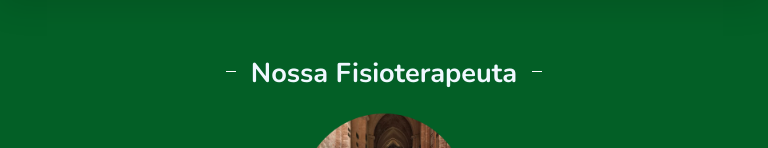
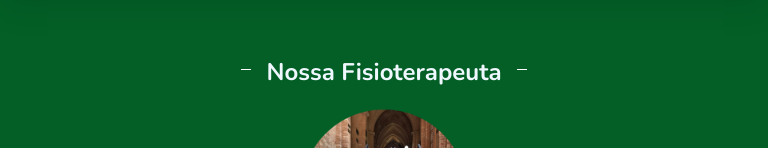
Before and after one commit to killislac/site-landing-page, a plain HTML site: page index.html in a window 768 px wide. Shown: the part 838-986 px from the top of the page. Drawn offline with nearby package versions, Linux system fonts and the light colour scheme.

Commit message:
Finalizado.3.:bugs10

```diff
--- a/assets/css/main.css
+++ b/assets/css/main.css
@@ -1633,7 +1633,7 @@ button:hover {
 
   /* Para tablets */
   .section-title h2 {
-    font-size: 1.7rem; /* Ajusta tamanho do título */
+    font-size: 1.5rem; /* Ajusta tamanho do título */
   }
   .section-title p {
     font-size: 1.1rem; /* Ajusta tamanho do subtítulo */
```
